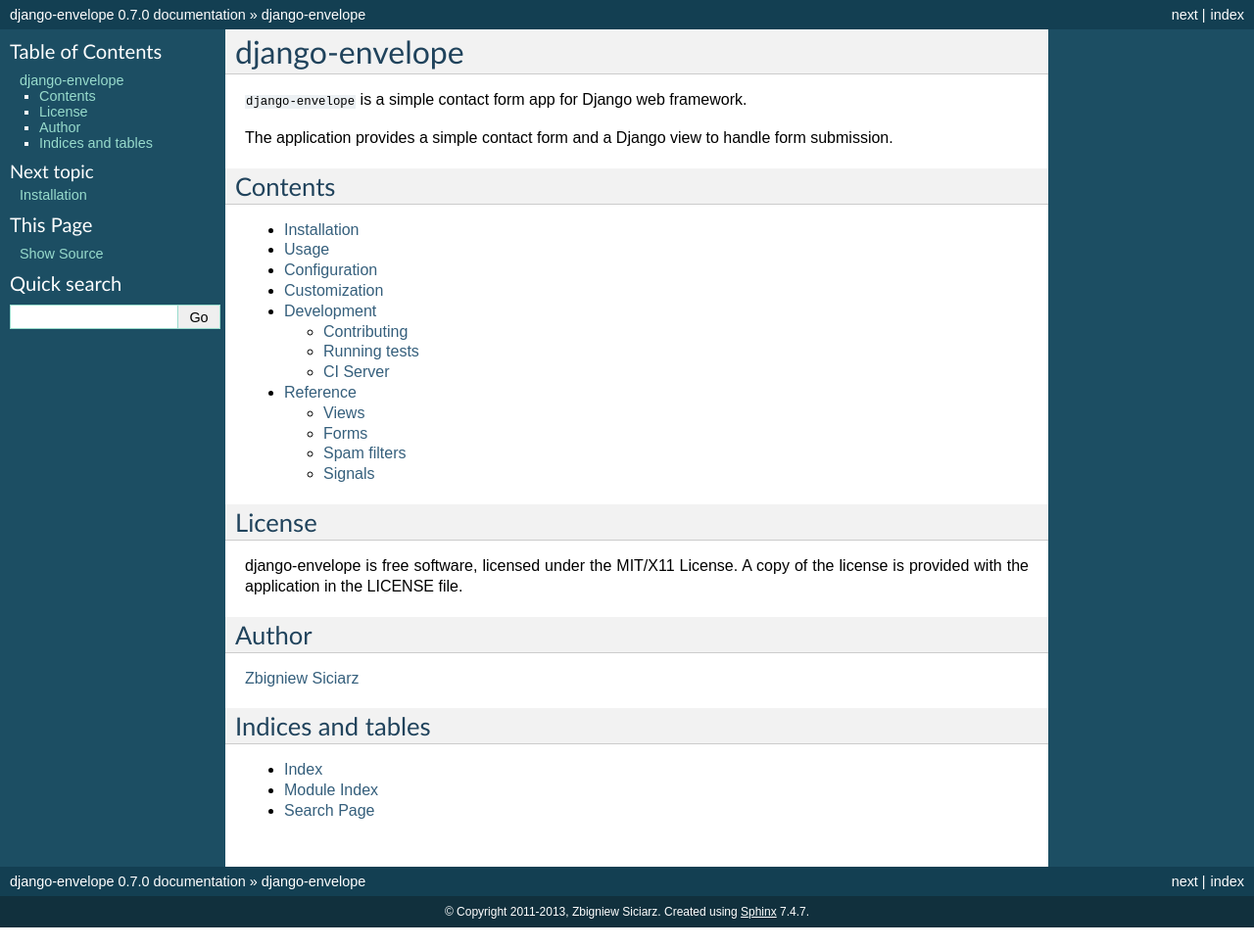
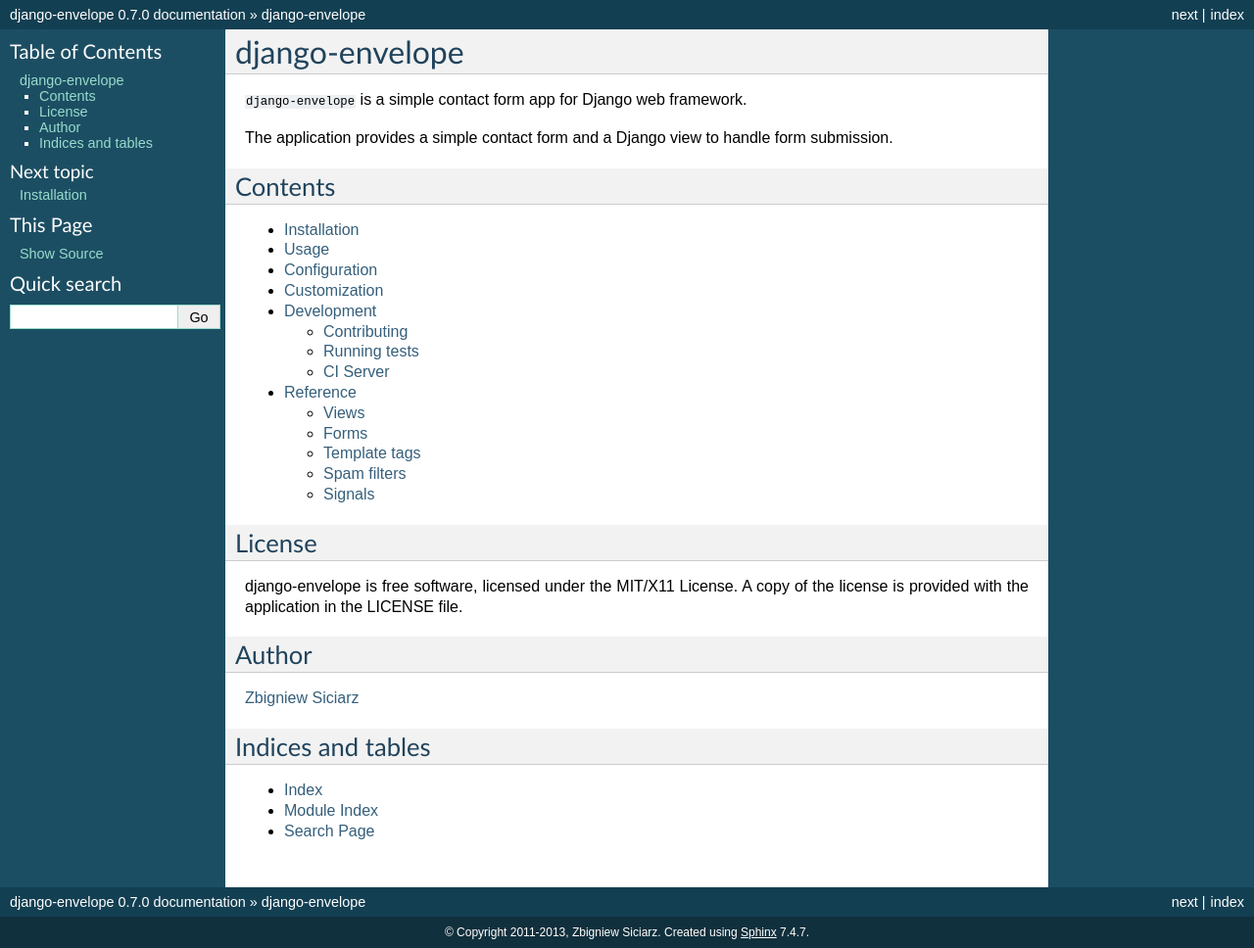
Before and after one commit to zsiciarz/django-envelope, a Sphinx documentation site: the page built from docs/index.rst, in a window 1280 px wide. Shown: the whole page at 98% size. Built offline with Sphinx 7.4.7, drawn with Linux system fonts in a browser that asks for light colours; before the commit the page ends 947 px from its top, so only the background shows below that.

Commit message:
Added template tags to reference documentation.

```diff
--- a/docs/reference.rst
+++ b/docs/reference.rst
@@ -12,6 +12,12 @@
 =====
 
 .. automodule:: envelope.forms
+   :members:
+
+Template tags
+=============
+
+.. automodule:: envelope.templatetags.envelope_tags
    :members:
 
 Spam filters
```
